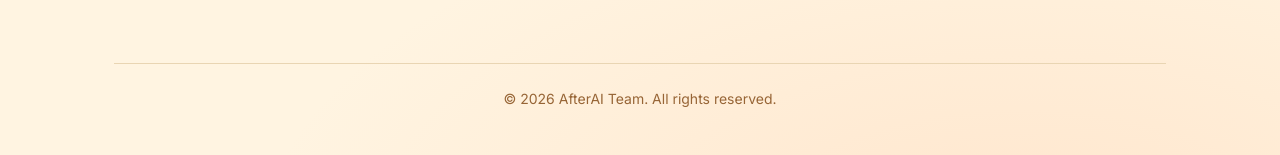
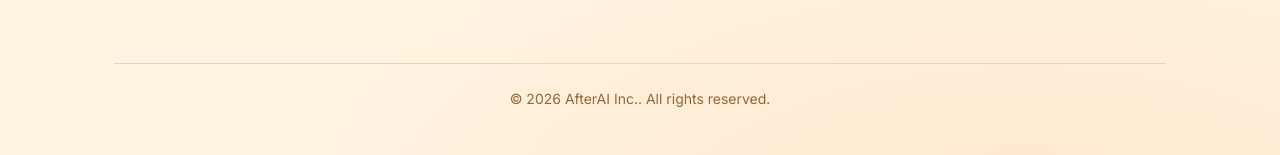
Before and after one commit to AfterAILab/AfterAILab.github.io, a Jekyll site: the page built from works.html, in a window 1280 px wide. Shown: the part 796-951 px from the top of the page. Built offline with Jekyll 4.4.1, drawn with Linux system fonts in a browser that asks for light colours.

Commit message:
AfterAI Team to AfterAI Inc.

```diff
--- a/_config.yml
+++ b/_config.yml
@@ -25,7 +25,7 @@ default_lang: en
 languages: [en, ja]
 
 # Site settings
-author: AfterAI Team
+author: AfterAI Inc.
 email: contact@afterai.com
 
 # Social links (add your actual social media handles)
```
